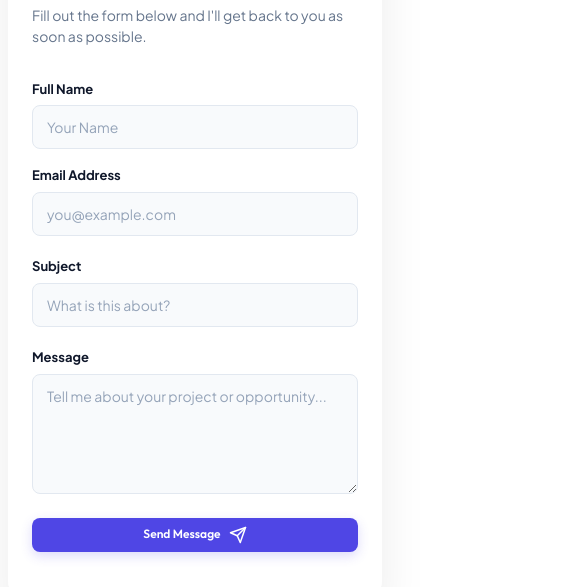
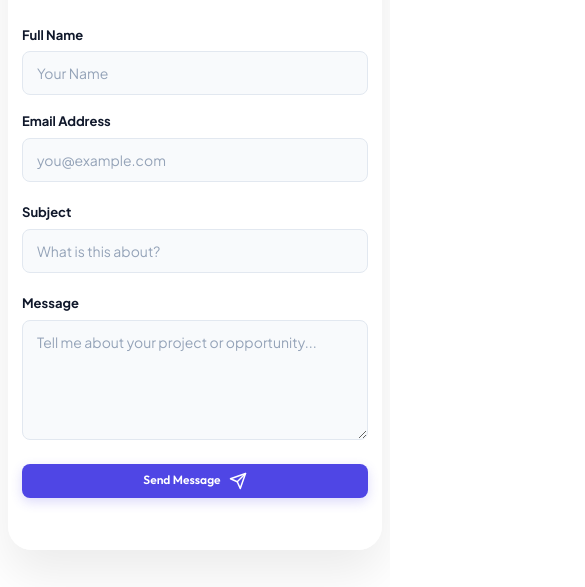
Before and after one commit to kimpheng369/Hak-KimphengCV, a plain HTML site: page index.html in a window 390 px wide. Shown: the part 8115-8702 px from the top of the page, 585 px wide, since content can reach past the window. Drawn offline with Linux system fonts and the light colour scheme.

Commit message:
Tighten mobile contact form layout and eliminate right-side overflow

```diff
--- a/style.css
+++ b/style.css
@@ -47,12 +47,14 @@ html {
   background-color: var(--bg-main);
   color: var(--text-body);
   font-family: var(--font-body);
+  overflow-x: hidden;
 }
 
 body {
   overflow-x: hidden;
   line-height: 1.6;
 }
+
 
 h1, h2, h3, h4, h5, h6 {
   font-family: var(--font-display);
@@ -1799,15 +1801,41 @@ ul {
   }
 
   .contact-wrapper {
+    display: grid;
     grid-template-columns: 1fr;
+    width: 100%;
+    max-width: 100%;
+    min-height: auto;
+    overflow: hidden;
+    margin: 0;
+    padding: 0;
+  }
+
+  .contact-section,
+  .contact-wrapper,
+  .contact-info-pane,
+  .contact-form-pane,
+  .form-row,
+  .form-group {
+    min-width: 0;
+    width: 100%;
+    max-width: 100%;
+  }
+
+  .contact-section {
+    overflow-x: hidden;
   }
 
   .contact-info-pane {
-    padding: 24px;
+    padding: 24px 14px;
   }
 
   .contact-form-pane {
-    padding: 24px;
+    padding: 24px 14px;
+  }
+
+  .contact-form {
+    width: 100%;
   }
 
   .form-row {
```
